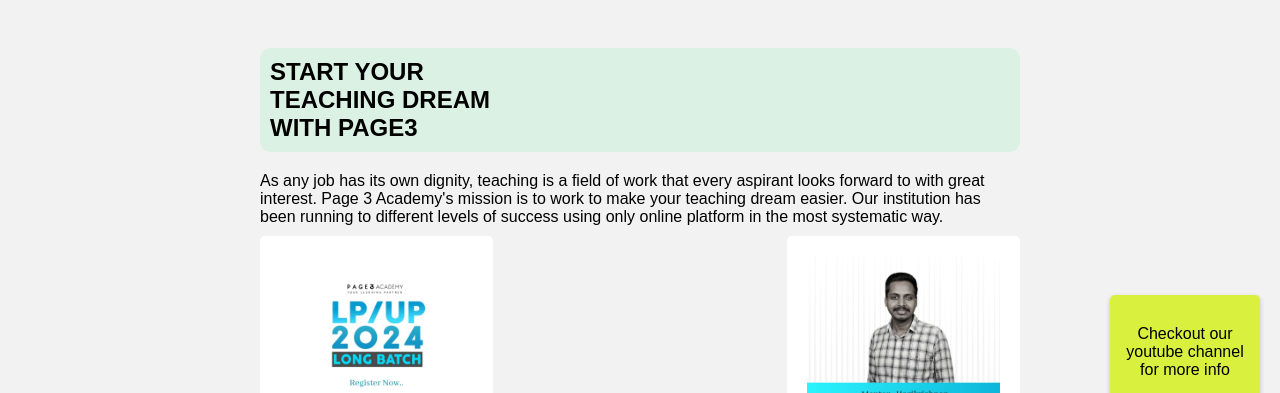
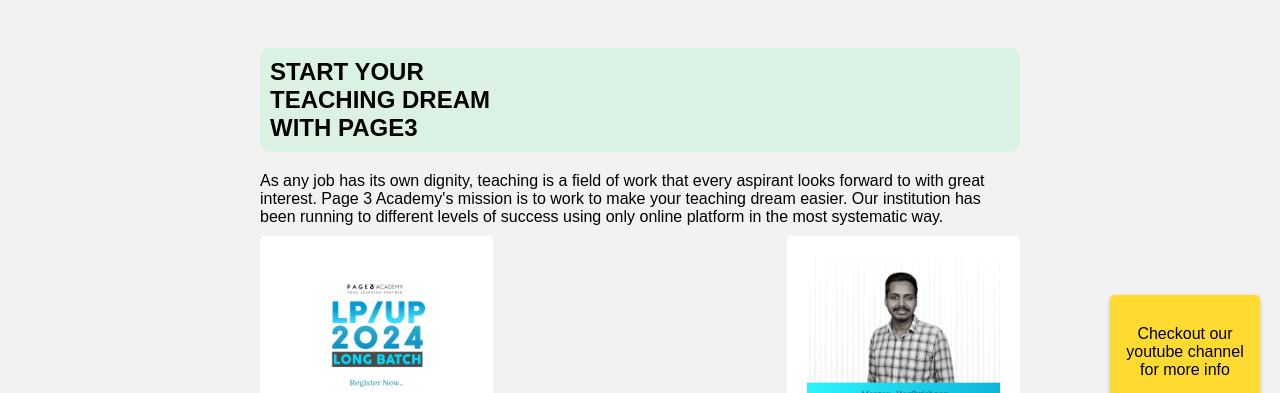
Before and after one commit to thealchimests/pagethreeacademy, a plain HTML site: page index.html in a window 1280 px wide. Shown: the part 101-494 px from the top of the page. Drawn offline with nearby package versions, Linux system fonts and the light colour scheme; a web font is replaced by a local one.

Commit message:
Update testimonials.css color of floating cards

```diff
--- a/css/testimonials.css
+++ b/css/testimonials.css
@@ -82,7 +82,7 @@ h2 {
     display: block;
     flex-direction: row;
     align-items: flex-end;
-    background-color: #d9f03e;
+    background-color: #FFDA31;
     box-shadow: 0 2px 5px rgba(0, 0, 0, 0.2);
     border-radius: 5px;
     padding: 10px;
```
